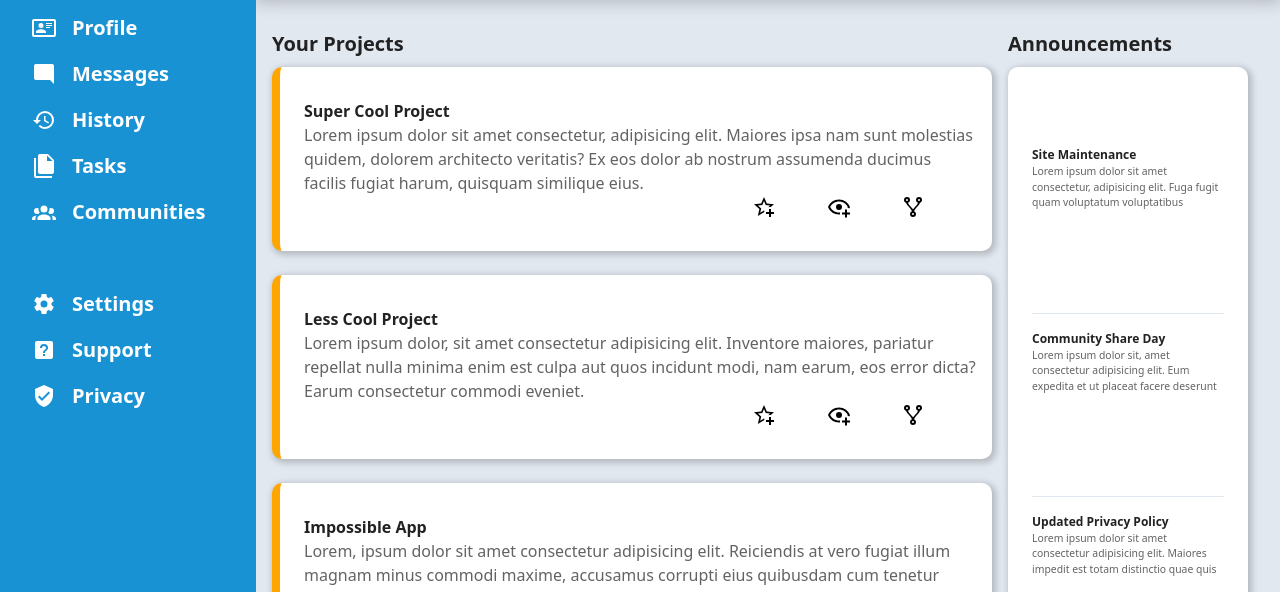
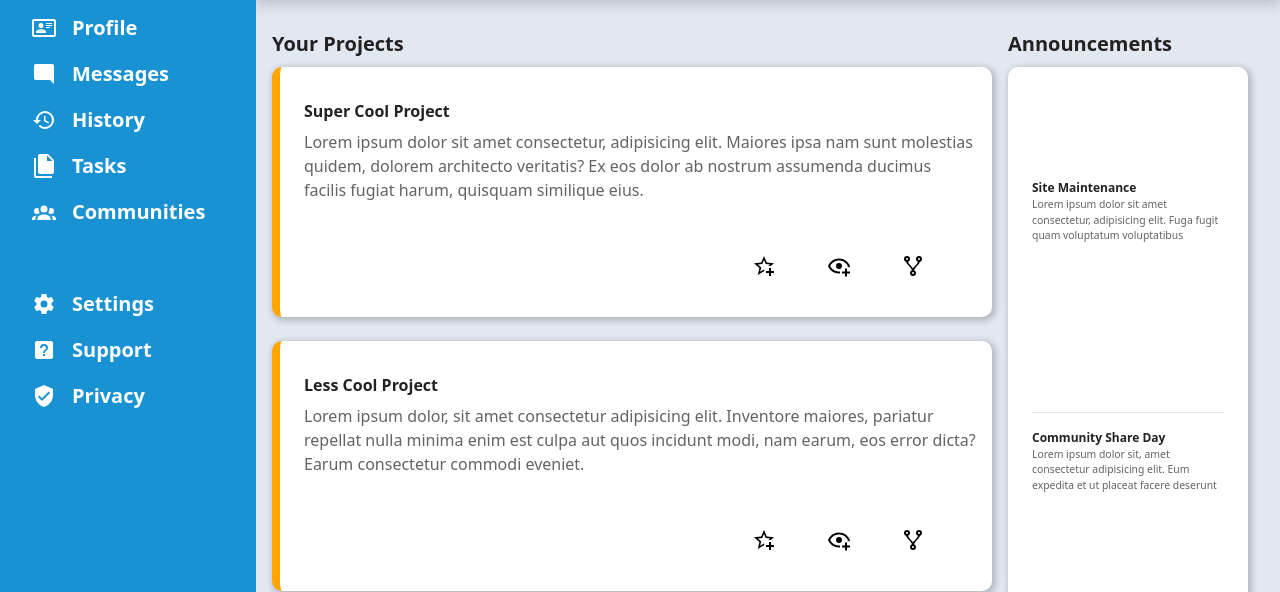
Before and after one commit to ggesford/grid-dashboard-project, a plain HTML site: page index.html in a window 1280 px wide. Shown: the part 171-763 px from the top of the page. Drawn offline with Linux system fonts and the light colour scheme.

Commit message:
fix:adjust project card dimensions for better responsiveness

```diff
--- a/styles.css
+++ b/styles.css
@@ -339,6 +339,8 @@ header {
   display: grid;
   gap: 1.5rem;
   grid-template-columns: repeat(auto-fill, minmax(400px, 1fr));
+  grid-template-rows: repeat(auto-fill, minmax(244px, 1fr));
+  grid-auto-rows: minmax(250px, 1fr);
   background-color: #e2e8f0;
 }
 
```
